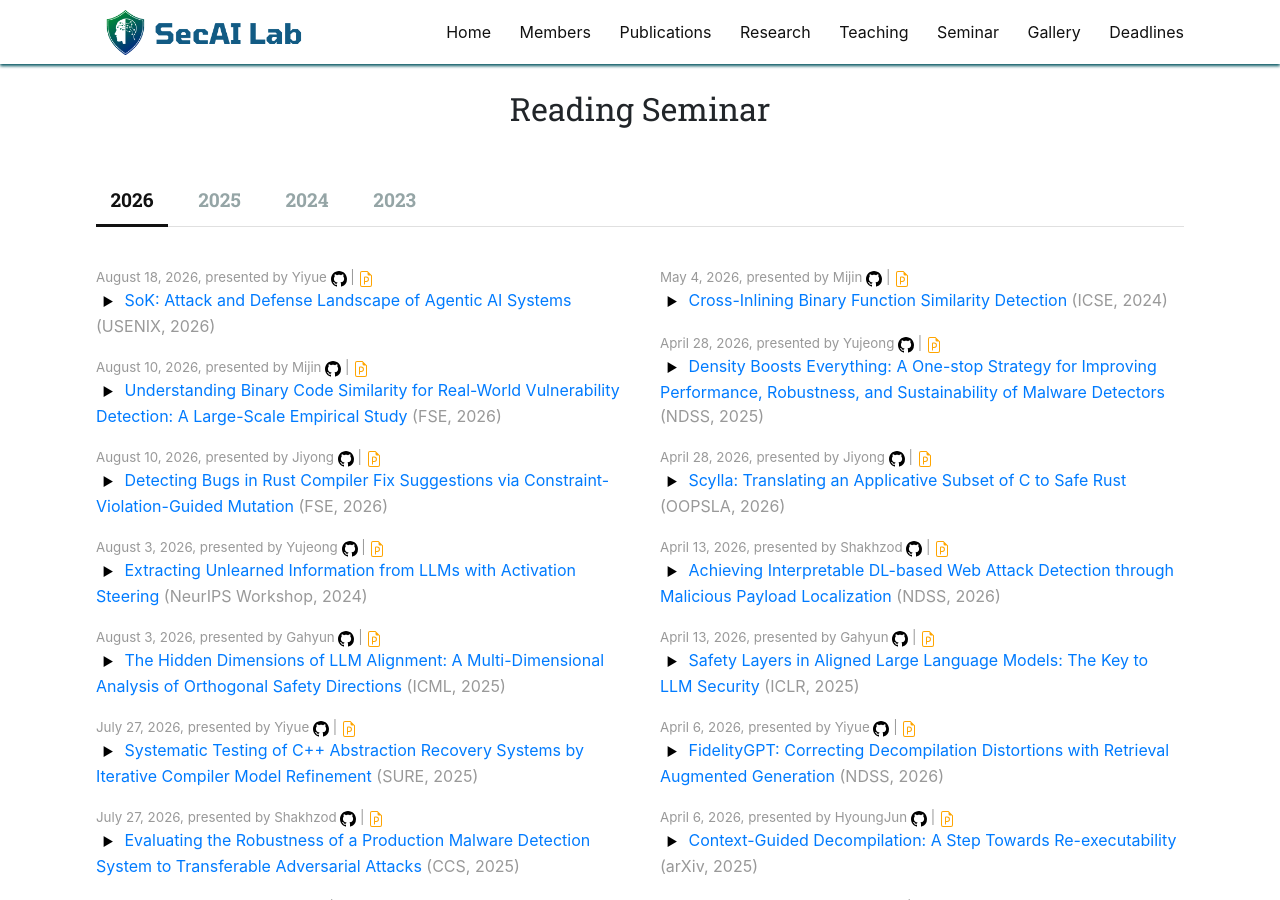
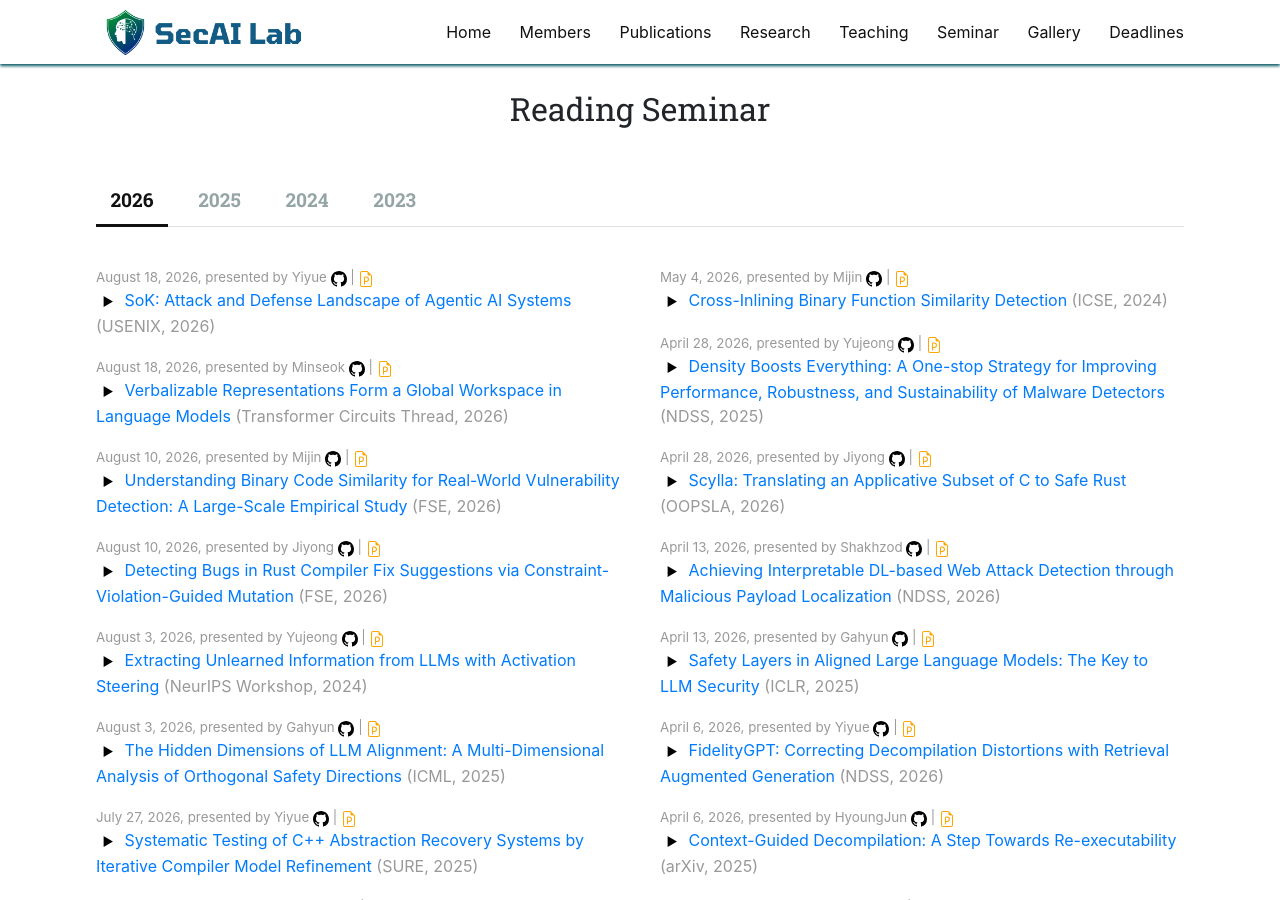
Before and after one commit to SecAI-Lab/secai-lab.github.io, a Jekyll site: the page built from pages/seminar.md, in a window 1280 px wide and 900 px high. Built offline with Jekyll 4.4.1, drawn with Linux system fonts in a browser that asks for light colours; nearby versions of some CDN libraries.

Commit message:
Updated readings

```diff
--- a/_data/readings.yml
+++ b/_data/readings.yml
@@ -1,3 +1,13 @@
+- title: "Verbalizable Representations Form a Global Workspace in Language Models"
+  link: "https://arxiv.org/pdf/2607.15495"
+  ppt_link: "https://drive.google.com/file/d/1oE-sFedBW2UZYAiHEVKNrUfGTVzZFHVQ/view?usp=drive_link"
+  ppt_link: "https://deniskim1.com/lab-meeting/0817_workspace_global_workspace.pdf"
+  presenter: Minseok
+  conference: Transformer Circuits Thread
+  date: 2026.08.18
+  pub_year: 2026
+  discussion: ""
+
 - title: "SoK: Attack and Defense Landscape of Agentic AI Systems"
   link: "https://www.usenix.org/conference/usenixsecurity26/presentation/kim-juhee-agentic"
   ppt_link: "https://drive.google.com/file/d/1oE-sFedBW2UZYAiHEVKNrUfGTVzZFHVQ/view?usp=drive_link"
```
